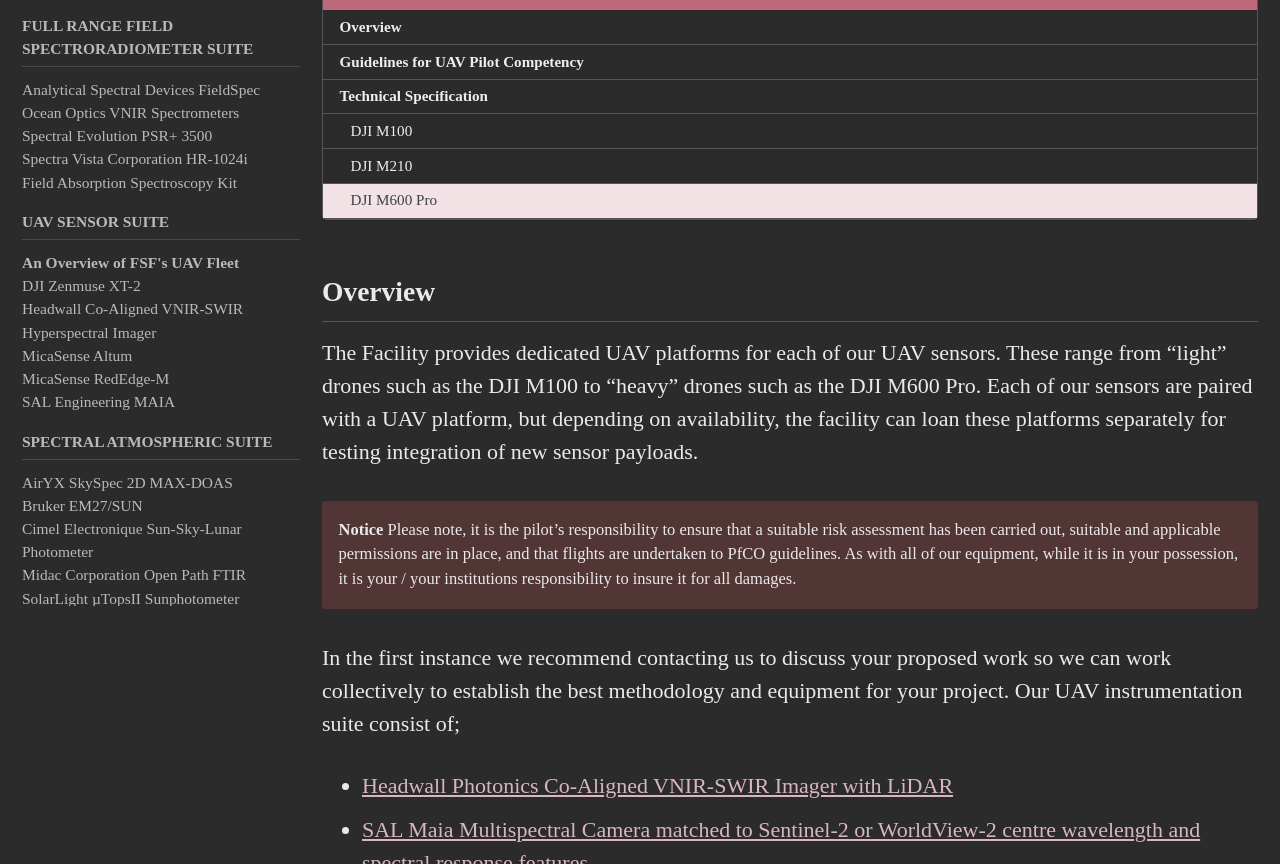
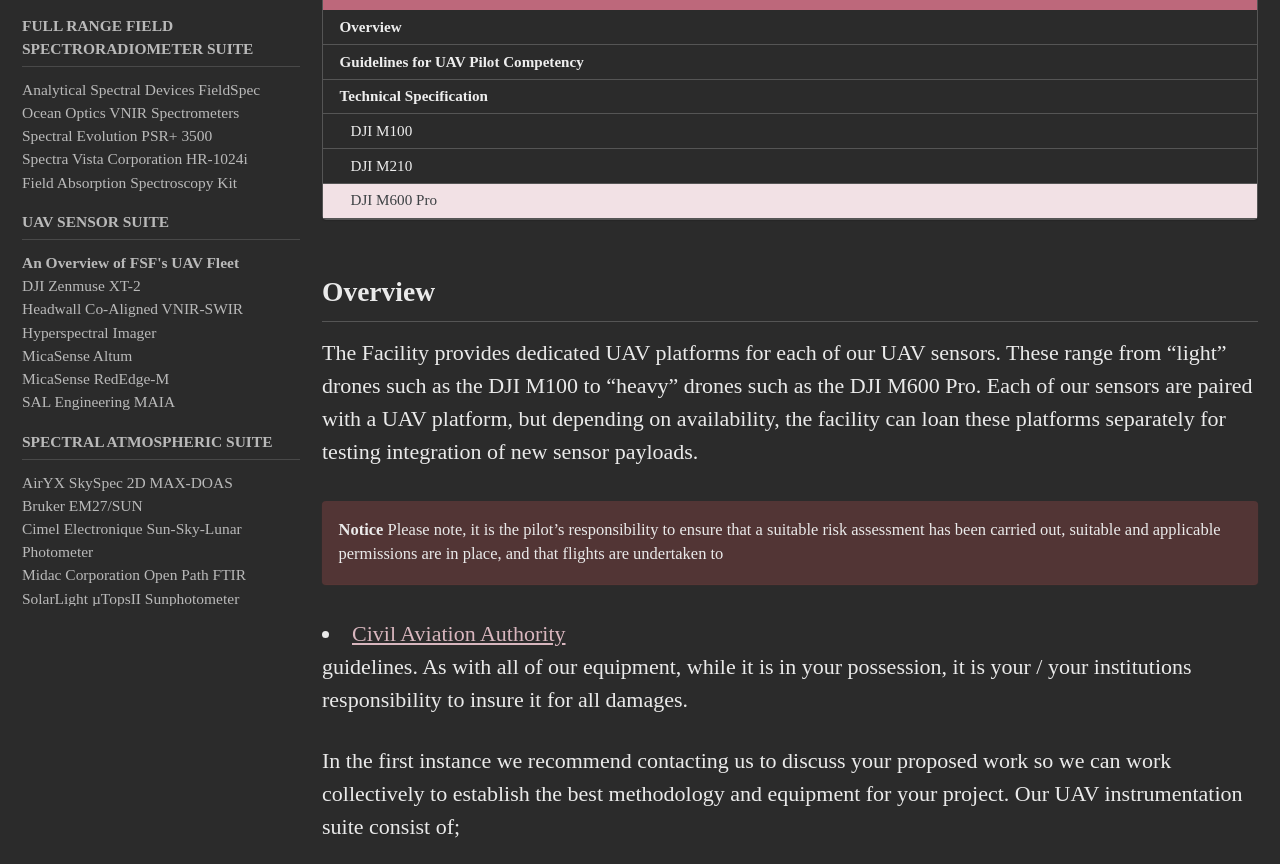
Before and after one commit to NERC-FSF/NERC-FSF.github.io, a plain HTML site: page instruments/uav/uav-fleet.html in a window 1280 px wide. Shown: the part 195-1059 px from the top of the page. Drawn offline with Linux system fonts and the light colour scheme; a web font is replaced by a local one.

Commit message:
Update uav-fleet.html

```diff
--- a/instruments/uav/uav-fleet.html
+++ b/instruments/uav/uav-fleet.html
@@ -352,7 +352,7 @@
 Each of our sensors are paired with a UAV platform, but depending on availability, the facility can loan these platforms separately for testing integration of new sensor payloads.</p>
 
 <p class="notice--danger"><strong>Notice</strong> Please note, it is the pilot’s responsibility to ensure that a suitable risk assessment has been carried out, suitable and applicable permissions are in place,
-and that flights are undertaken to PfCO guidelines. As with all of our equipment, while it is in your possession, it is your / your institutions responsibility to insure it for all damages.</p>
+and that flights are undertaken to <li><a href="https://www.caa.co.uk/drones/">Civil Aviation Authority</a></li> guidelines. As with all of our equipment, while it is in your possession, it is your / your institutions responsibility to insure it for all damages.</p>
 
 <p>In the first instance we recommend contacting us to discuss your proposed work so we can work collectively to establish the best methodology and equipment for your project. Our UAV instrumentation suite consist of;</p>
 
```
